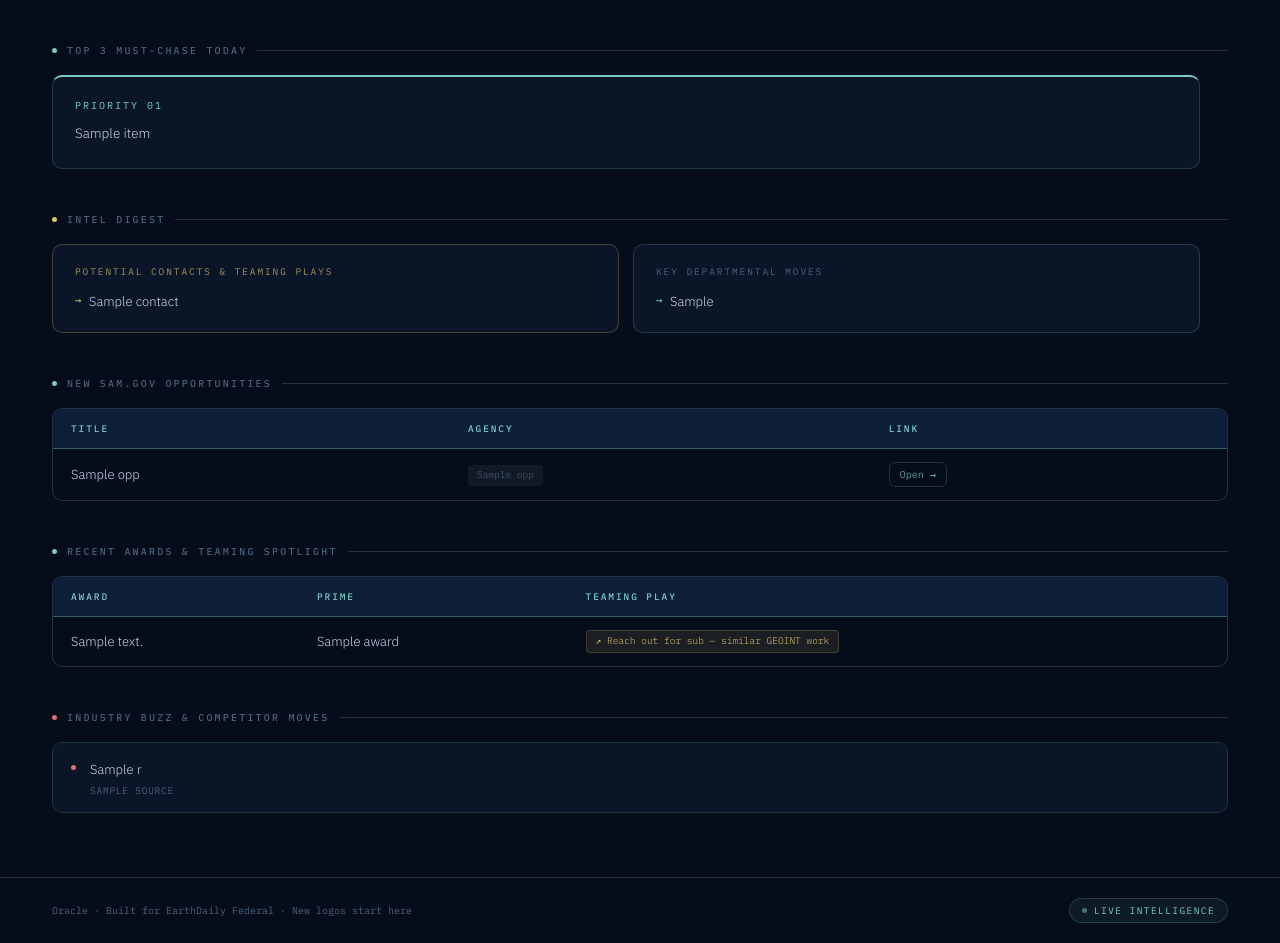
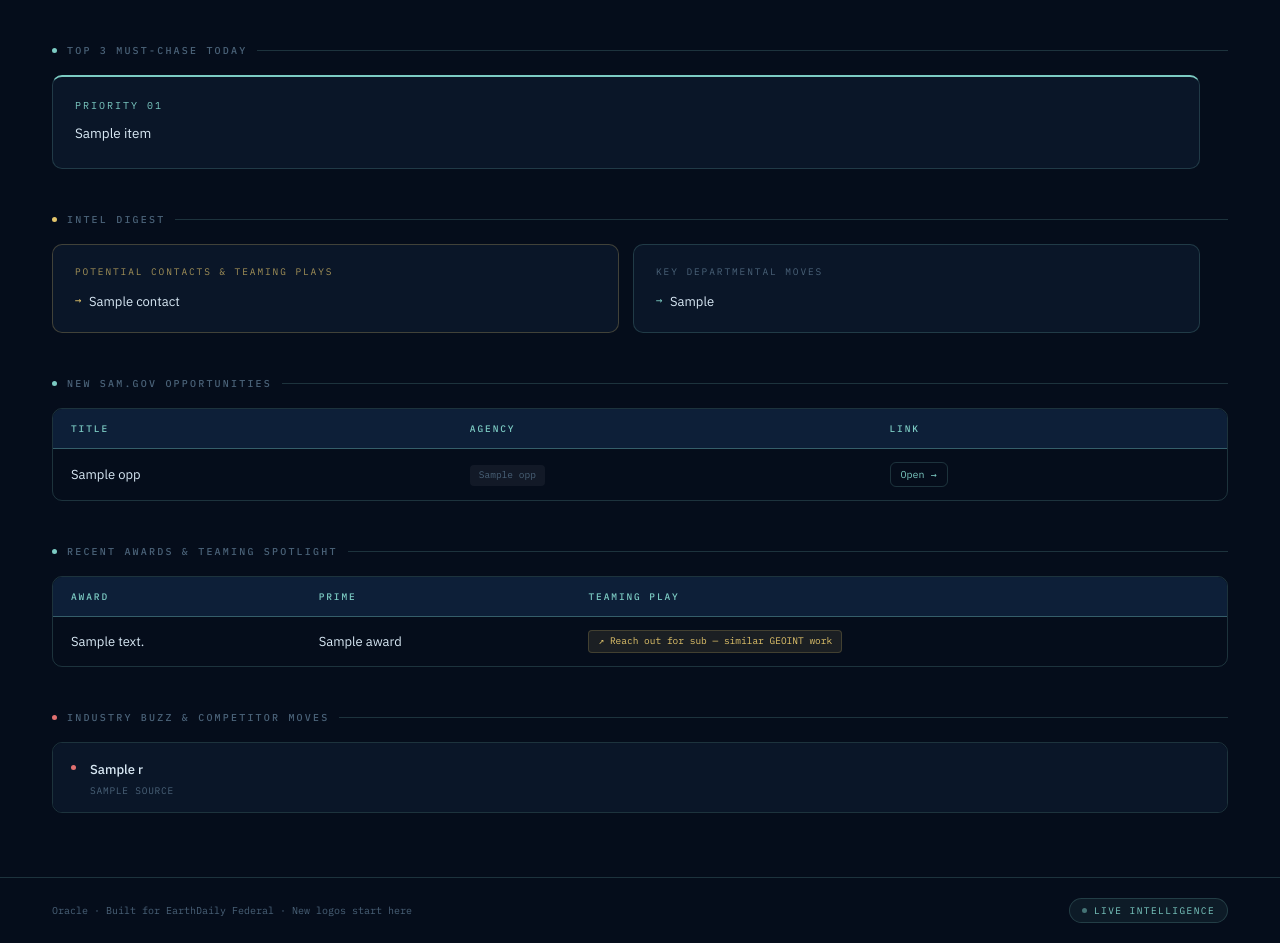
Before and after one commit to rebelrichie/edf-oracle-daily-intel, a Python web app: template templates/report.html in a window 1280 px wide. Shown: the part 118-1061 px from the top of the page. Run offline with Jinja, Linux system fonts and the light colour scheme; the template is opened without the code that fills it: most values are stand-ins (such as "Sample title", 1, 10 or a date in 2020).

Commit message:
Modify font weights and colors in report.html
Updated font weights and colors for various elements in report.html.

```diff
--- a/templates/report.html
+++ b/templates/report.html
@@ -133,7 +133,7 @@
     display: block;
   }
 
-  .t3c p { font-size: 13.5px; line-height: 1.65; font-weight: 300; }
+  .t3c p { font-size: 13.5px; line-height: 1.65; font-weight: 400; color: #d8e8f4; }
 
   /* TWO-COL GRID */
   .two-col { display: table; width: 100%; border-spacing: 14px; border-collapse: separate; margin: -14px; }
@@ -160,10 +160,11 @@
 
   .info-card ul li {
     font-size: 13px;
-    font-weight: 300;
+    font-weight: 400;
     line-height: 1.55;
     padding-left: 14px;
     position: relative;
+    color: #d8e8f4;
   }
 
   .info-card ul li::before {
@@ -204,7 +205,7 @@
   tbody tr { border-bottom: 1px solid rgba(255,255,255,0.04); transition: background 0.15s; }
   tbody tr:last-child { border-bottom: none; }
   tbody tr:hover { background: rgba(124,203,195,0.05); }
-  tbody td { padding: 13px 18px; font-size: 13px; line-height: 1.5; vertical-align: middle; font-weight: 300; }
+  tbody td { padding: 13px 18px; font-size: 13px; line-height: 1.5; vertical-align: middle; font-weight: 400; color: #d8e8f4; }
 
   .pill-agency {
     display: inline-block;
@@ -262,8 +263,8 @@
 
   .bz-body a {
     font-size: 13px;
-    color: var(--text);
-    font-weight: 300;
+    color: #d8e8f4;
+    font-weight: 500;
     text-decoration: none;
     line-height: 1.55;
     transition: color 0.15s;
```
